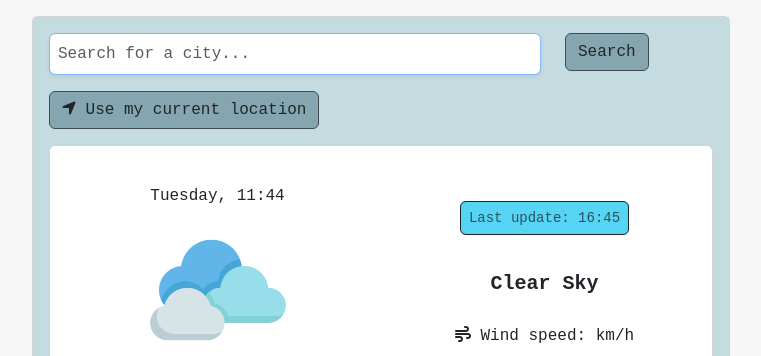
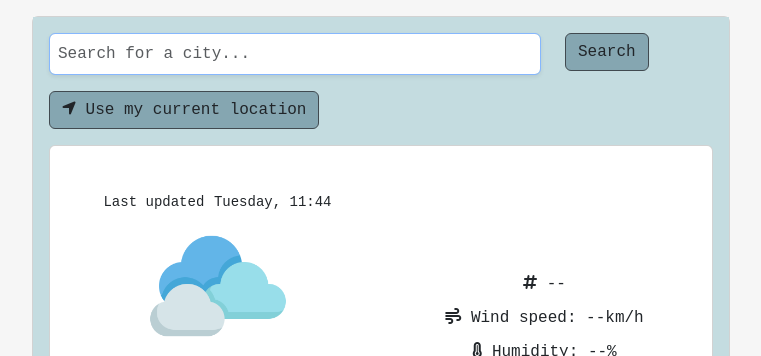
Before and after one commit to NicoleBay/weather-app, a plain HTML site: page index.html in a window 1280 px wide. Shown: the top 356 px of the page, without its empty margins (259-1020 px from the left). Drawn offline with nearby package versions, Linux system fonts and the light colour scheme; a web font is replaced by a local one.

Commit message:
Updated layout HTML, CSS and JS

```diff
--- a/index.html
+++ b/index.html
@@ -60,31 +60,27 @@
                 <div class="row">
                   <div class="col-6 my-3">
                     <h1 id="city"></h1>
-                    <p id="date"></p>
+                    <span class="last-updated">Last updated</span>
+                    <span id="date"></span>
                     <img src="figures/overcast.png" class="weather-icon" />
                     <br />
                     <span class="temperature">&deg;C</span>
                   </div>
 
                   <div class="col-6 my-5">
-                    <span class="border border-dark rounded text-muted p-2"
-                      >Last update: 16:45</span
-                    >
-
                     <div class="current-forecast my-5">
-                      <p id="description">Clear sky</p>
                       <br />
                       <p>
+                        <i class="fa-solid fa-hashtag"></i>
+                        <span id="description">--</span>
+                      </p>
+                      <p>
                         <i class="fa-solid fa-wind"></i> Wind speed:
-                        <span id="wind-speed"></span>km/h
+                        <span id="wind-speed">--</span>km/h
                       </p>
                       <p>
                         <i class="fa-solid fa-temperature-full"></i>
-                        Humidity: <span id="humidity"></span>%
-                      </p>
-                      <p>
-                        <i class="fa-solid fa-eye-slash" id="visibility"></i>
-                        Visibility: Moderate
+                        Humidity: <span id="humidity">--</span>%
                       </p>
                     </div>
 
--- a/src/index.js
+++ b/src/index.js
@@ -73,6 +73,11 @@ function showCurrentTemp(response) {
 
   let windElement = document.querySelector("#wind-speed");
   windElement.innerHTML = Math.round(response.data.wind.speed * 3.6);
+
+  let lastUpdateElement = document.querySelector("#last-updated");
+  lastUpdateElement.innerHTML = response.data.lastupdate.value;
+
+  document.querySelector("#date");
 }
 
 navigator.geolocation.getCurrentPosition(showPosition);
--- a/src/styles.css
+++ b/src/styles.css
@@ -25,15 +25,20 @@ h1#city {
   margin-top: 10px;
 }
 
-p#description {
-  font-size: 20px;
-  font-weight: 600;
+#description {
+  text-transform: capitalize;
+}
+
+.last-updated,
+#date {
+  line-height: 2;
+  font-size: 14px;
 }
 
 span.border-dark {
-  font-size: 14px;
+  font-size: 12px;
   color: #212529;
-  background-color: #56d4f3;
+  background-color: #c4dce0;
   border-color: #85a6b1;
 }
 
```
